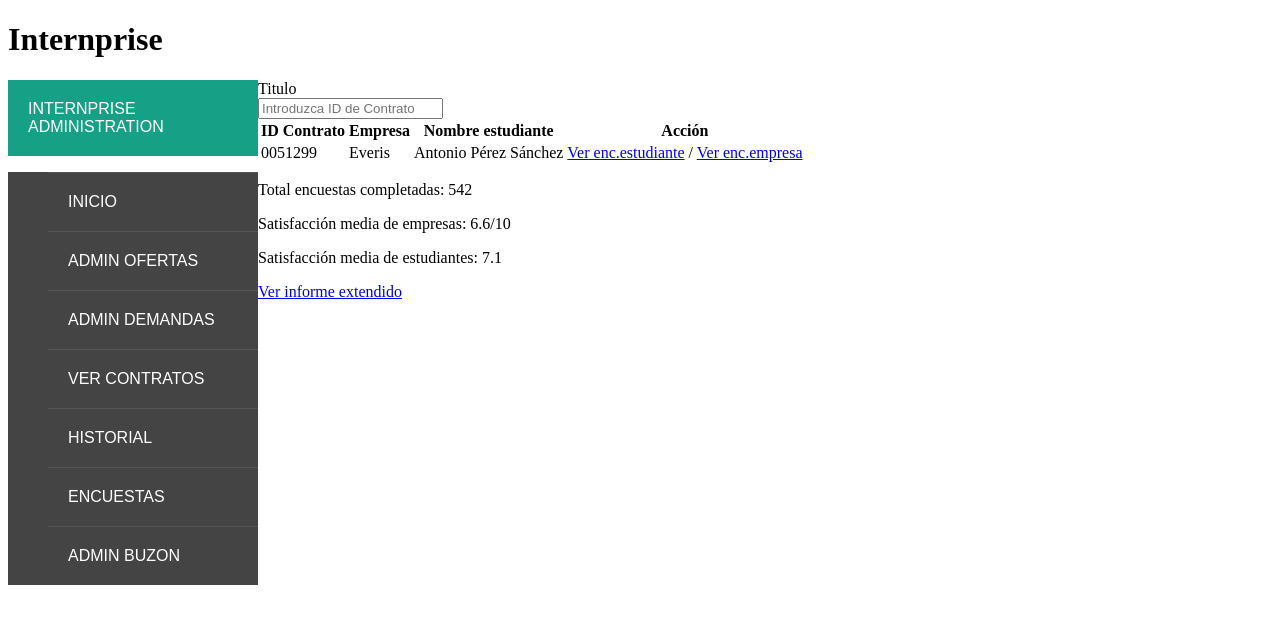
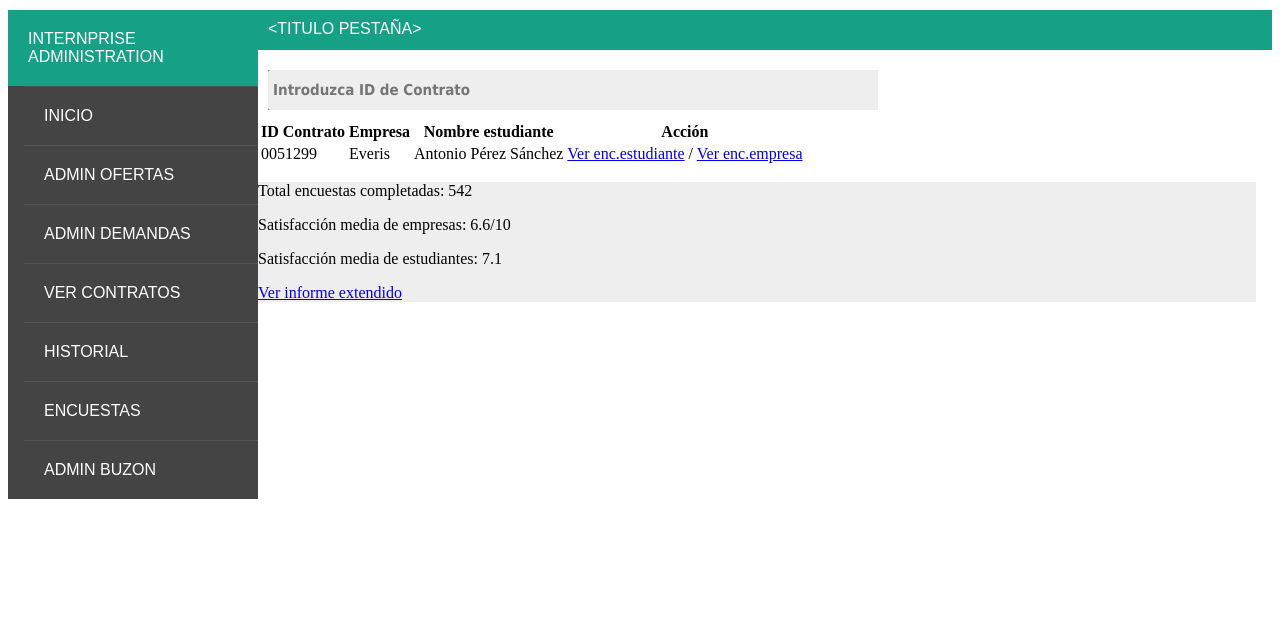
Before and after one commit to franloza/internprise, a PHP site: page /admin-encuestas.php in a window 1280 px wide. Shown: the top 624 px of the page. Run offline with PHP 8.4, Linux system fonts and the light colour scheme.

Commit message:
Added more modularity and some CSS changes

```diff
--- a/pr2/admin-encuestas.php
+++ b/pr2/admin-encuestas.php
@@ -1,21 +1,16 @@
  <!DOCTYPE html>
 <html>
-  <head>
-    <meta charset="UTF-8">
-    <title>Internprise - Portal Administracion</title>
-  <link rel="stylesheet" href="css/admin.css" type="text/css">
-   <link rel="stylesheet" href="css/menu.css" type="text/css">
-    <link rel="stylesheet" href="css/header.css" type="text/css">
-  </head>
+<?php include ('admin-head.html'); ?>
   <body>
-  <h1> Internprise </h1>
   <div id="container-encuestas" class="admin-container">
 	<?php include ('admin-menu.html'); ?>
-	<?php include ('admin-header.html'); ?>
+	<?php include ('admin-titlebar.html'); ?>
 	<div id="content-encuestas" class="admin-content">
-        <div id="buscador">
-        <input type="text" placeholder="Introduzca ID de Contrato">
-        </div>
+        <div class="widget-container">
+		      <form class="form-search cf" action="">
+			     <input type="text" placeholder="Introduzca ID de Contrato">
+		      </form>
+	       </div>
         <div id="tabla-encuestas">
             <table class="admin-table">
                 <tr>
--- /dev/null
+++ b/pr2/admin-head.html
@@ -0,0 +1,9 @@
+<!-- Fragmento para incluir CSS -->
+<head>
+    <meta charset="UTF-8">
+    <title>Internprise - Portal Administracion</title>
+    <link rel="stylesheet" href="css/menu.css" type="text/css">
+    <link rel="stylesheet" href="css/header.css" type="text/css">
+    <link rel="stylesheet" href="css/content.css" type="text/css">
+    <link rel="stylesheet" href="css/titlebar.css" type="text/css">
+  </head>
--- a/pr2/admin-header.html
+++ /dev/null
@@ -1,7 +0,0 @@
-<div id="header">
-	<div id="titulo">
-		Titulo
-	</div>
-	<div id="iconos">
-	</div>
-</div>
--- a/pr2/admin-menu.html
+++ b/pr2/admin-menu.html
@@ -1,8 +1,10 @@
+<!-- Fragmento para definir el menú -->
+
 <div id="admin-sidebar">
 	<div class="menu-title">INTERNPRISE<br>ADMINISTRATION</div>
 	<div class = "menu-content">
 		<ul>
-			<li><a href="admin-index.php">INICIO</a></li>
+			<li><a href="admin-dashboard.php">INICIO</a></li>
 			<li><a href="admin-ofertas.php">ADMIN OFERTAS</a></li>
 			<li><a href="admin-demandas.php">ADMIN DEMANDAS</a></li>
 			<li><a href="admin-contratos.php">VER CONTRATOS</a></li>
--- /dev/null
+++ b/pr2/admin-titlebar.html
@@ -0,0 +1,7 @@
+<div id='admin-titlebar' class="titlebar">
+	<div class="label-titlebar">
+		<label>&lt;TITULO PESTAÑA&gt;</label>
+	</div>
+	<div class="icons-titlebar">
+	</div>
+</div>
--- a/pr2/css/admin.css
+++ /dev/null
@@ -1,13 +0,0 @@
-#admin-sidebar {
- 	float: left;
-  	font-family: "helvitica", arial;
-	min-height: 100%;
-	width: 250px;
-}
-#header {
-	height: 10%;
-	width: auto;
-}
-#contenido {
-	width: auto;
-}
--- a/pr2/css/contenido.css
+++ b/pr2/css/content.css
@@ -13,6 +13,7 @@
     margin: 0 auto;
     padding: 15px;
     width: 850px;
+    margin:10px;
   }
 
    /* la caja donde se ingresa el texto a buscar */
--- a/pr2/css/menu.css
+++ b/pr2/css/menu.css
@@ -1,3 +1,9 @@
+#admin-sidebar {
+ 	float: left;
+  	font-family: "helvitica", arial;
+	min-height: 100%;
+	width: 250px;
+}
 
 .menu-title {
   padding: 20px;
@@ -9,9 +15,13 @@
   list-style: none;
   background: #444;
   overflow: hidden;
+  list-style-type: none;
+ -webkit-margin-before: 0em;
+ -webkit-padding-start: 0px;
 }
 .menu-content ul li{
   border-top: thin solid #555;
+  list-style-type: none;
 }
 
 .menu-content ul li :hover{
@@ -29,4 +39,5 @@
   display: table;
   text-decoration: none;
   color: #fff;
+
 }
--- /dev/null
+++ b/pr2/css/titlebar.css
@@ -0,0 +1,18 @@
+#admin-titlebar {
+    background: #16a085;
+    color: #fff;
+    font-family: "helvitica", arial;
+}
+
+.titlebar {
+    margin:10px 0px 10px 0px;
+    height: 40px;
+}
+
+.label-titlebar {
+    padding-top:10px;
+}
+
+.label-titlebar label {
+    margin-left:10px;
+}
--- a/pr2/index.html
+++ b/pr2/index.html
@@ -8,13 +8,13 @@
   <body>
   <h1> Internprise </h1>
   <div id="contenedor">
-	<form class="button "action="admin-index.php">
+	<form class="button "action="admin-dashboard.php">
 	<input type="submit" value ="Portal Administracion">
 	</form>
-	<form class="button " action="admin-empresa.php">
+	<form class="button " action="empresa-dashboard.php">
 	<input type="submit" value ="Portal Empresa">
 	</form>
-	<form class="button" action="admin-estudiante.php">
+	<form class="button" action="estudiante-dashboard.php">
 	<input type="submit" value ="Portal Estudiante">
 	</form>
   </div>
```
Also changed, not shown: pr2/admin-contenido.html (deleted, +0 -68 lines), pr2/admin-dashboard.php (added, +72 -0 lines), pr2/admin-historial.php (+2 -9 lines), pr2/admin-index.php (deleted, +0 -19 lines).
